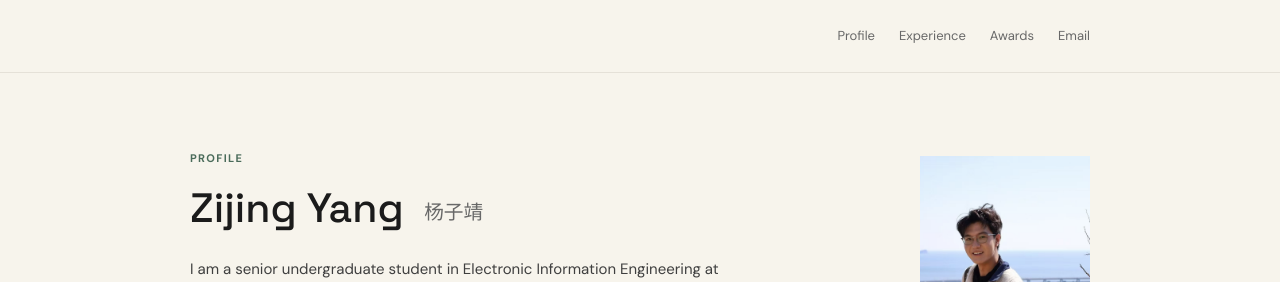
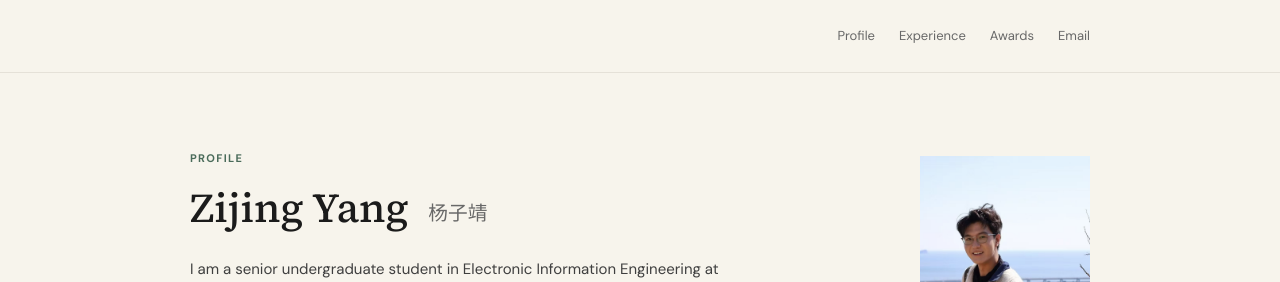
Before and after one commit to yangzijing0601/yangzijing0601.github.io, a plain HTML site: page index.html in a window 1280 px wide. Shown: the top 282 px of the page. Drawn offline with Linux system fonts and the light colour scheme.

Commit message:
Use refined serif for name heading

```diff
--- a/index.html
+++ b/index.html
@@ -8,7 +8,7 @@
   <title>Zijing Yang</title>
   <link rel="preconnect" href="https://fonts.googleapis.com">
   <link rel="preconnect" href="https://fonts.gstatic.com" crossorigin>
-  <link href="https://fonts.googleapis.com/css2?family=DM+Sans:wght@400;500;600;700&family=IBM+Plex+Mono:wght@400;500&family=Space+Grotesk:wght@400;500;600;700&display=swap" rel="stylesheet">
+  <link href="https://fonts.googleapis.com/css2?family=DM+Sans:wght@400;500;600;700&family=IBM+Plex+Mono:wght@400;500&family=Source+Serif+4:wght@500;600&display=swap" rel="stylesheet">
   <link rel="stylesheet" href="styles.css">
 </head>
 <body>
--- a/styles.css
+++ b/styles.css
@@ -6,7 +6,7 @@
   --accent: #4a6b5a;
   --page: #f7f4ec;
   --sans: "DM Sans", "Segoe UI", "Helvetica Neue", Arial, sans-serif;
-  --display: "Space Grotesk", "DM Sans", "Segoe UI", Arial, sans-serif;
+  --display: "Source Serif 4", Georgia, "Times New Roman", serif;
   --mono: "IBM Plex Mono", "SFMono-Regular", Consolas, "Liberation Mono", monospace;
 }
 
```
